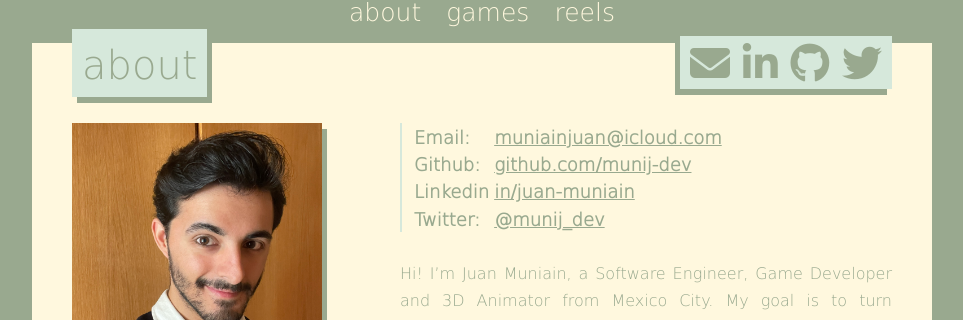
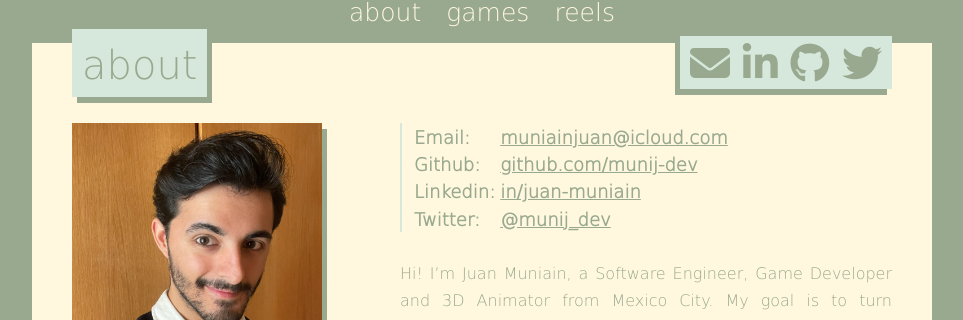
Before and after one commit to munjidev/munjidev.github.io, a Jekyll site: the page built from about.md, in a window 1280 px wide. Shown: the part 151-471 px from the top of the page, without its empty margins (182-1145 px from the left). Built offline with Jekyll 4.4.1, drawn with Linux system fonts in a browser that asks for light colours.

Commit message:
Fix titles

```diff
--- a/_layouts/about.html
+++ b/_layouts/about.html
@@ -20,7 +20,7 @@ layout: page
                     <td>Github:</td><td><a href="http://www.github.com/munij-dev">github.com/munij-dev</a></td>
                 </tr>
                 <tr>
-                     <td>Linkedin</td><td><a href="http://www.linkedin.com/in/juan-muniain">in/juan-muniain</a></td>
+                     <td>Linkedin:</td><td><a href="http://www.linkedin.com/in/juan-muniain">in/juan-muniain</a></td>
                 </tr>
                 <tr>
                     <td>Twitter:</td><td><a href="http://www.twitter.com/munij_dev">@munij_dev</a></td>
--- a/_layouts/reelspage.html
+++ b/_layouts/reelspage.html
@@ -6,7 +6,7 @@ layout: default
 </head>
 
 <div id="content" class="bg-light">
-  <span id="page-name" class="font40px text-dark bg-medium shadow-dark dejavu_sansextralight">{{ "recent" | escape }}</span>
+  <span id="page-name" class="font40px text-dark bg-medium shadow-dark dejavu_sansextralight">{{ page.title | escape }}</span>
   <span id="link-panel" style="margin-left: 545px" class="font40px text-dark bg-medium shadow-dark-left dejavu_sansextralight">{% include social.html %}</span>
   {{ content }}
 </div>
```
